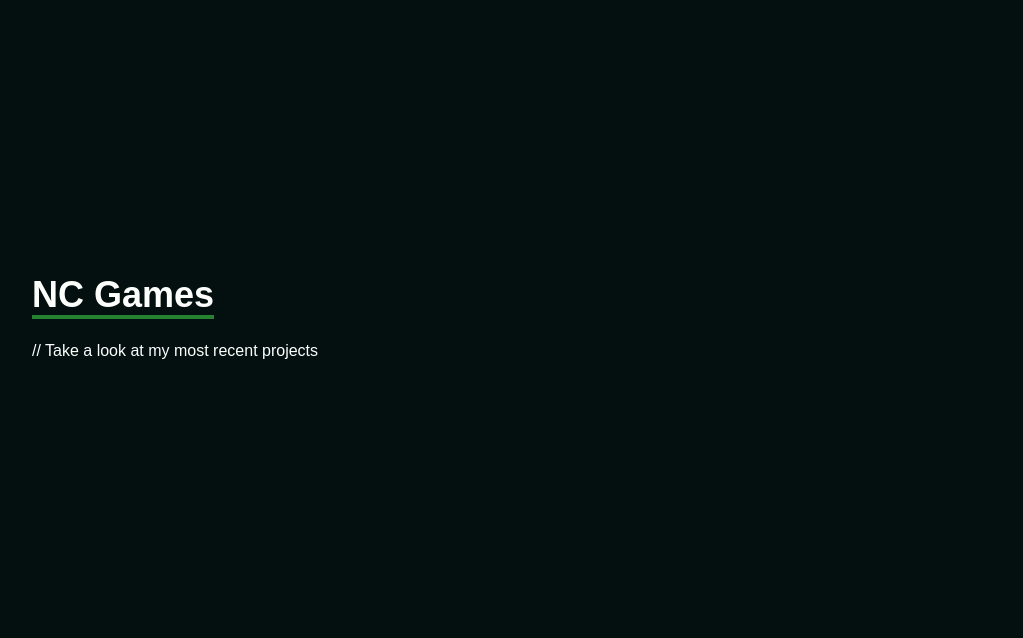
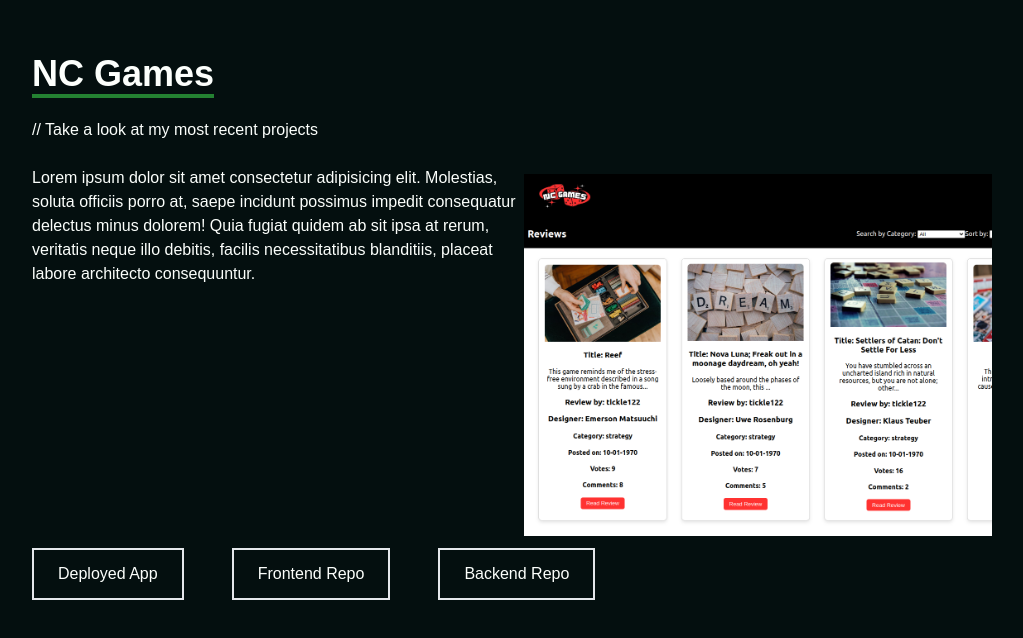
Before and after one commit to Oliver1334/Portfolio-Site-Two, a React (Create React App) app: page / in a window 1280 px wide. Shown: the part 3233-3871 px from the top of the page, without its empty margins (124-1147 px from the left). Built offline with nearby package versions, Linux system fonts and the light colour scheme.

Commit message:
Nc games project showcase base styling

```diff
--- a/src/components/NCgames.jsx
+++ b/src/components/NCgames.jsx
@@ -1,16 +1,57 @@
 import React from "react";
+import ncgamesimg from "../assets/ncgames.png"
 
 export const Ncgames = () => {
     return (
         <div name="ncgames" className="w-full md:h-screen text-[#FCFFFC] bg-[#040F0F] pt-12">
+
+
+
         <div className="max-w-[1000px] mx-auto p-4 flex flex-col justify-center w-full h-full pt-12">
           <div className="pb-8">
             <p className="text-4xl font-bold inline border-b-4 text-[#FCFFFC] border-[#248232]">
               NC Games
             </p>
             <p className="py-6">// Take a look at my most recent projects</p>
+            <div className="flex flex-col md:flex-row items-center md:items-start">
+              <p> Lorem ipsum dolor sit amet consectetur adipisicing elit. Molestias, soluta officiis porro at, saepe incidunt possimus impedit consequatur delectus minus dolorem! Quia fugiat quidem ab sit ipsa at rerum, veritatis neque illo debitis, facilis necessitatibus blanditiis, placeat labore architecto consequuntur.</p>
+
+              <img src={ncgamesimg} alt="NC Games" className="w-full md:w-1/2 p-2 pb-3 object-cover "/>
+
+            </div>
+            <div className="flex flex-col md:flex-row justify-left gap-12">
+            <button className="text-center mb-2 hover:bg-[#2BA84A] hover:border-[#2BA84A]
+                  text-[#FCFFFC] group border-2 px-6 py-3 flex
+                  ">
+                    Deployed App
+                  </button>
+                  <button className="text-center mb-2 hover:bg-[#2BA84A] hover:border-[#2BA84A]
+                  text-[#FCFFFC] group border-2 px-6 py-3 flex
+                  ">
+                    Frontend Repo
+                  </button>
+                  <button className="text-center mb-2 hover:bg-[#2BA84A] hover:border-[#2BA84A]
+                  text-[#FCFFFC] group border-2 px-6 py-3 flex
+                  ">
+                    Backend Repo
+                  </button>
+
+
+
+
+            </div>
+
+
+
+
+
+
           </div>
         </div>
+
+
+
+
         </div>
       );
     };
```
